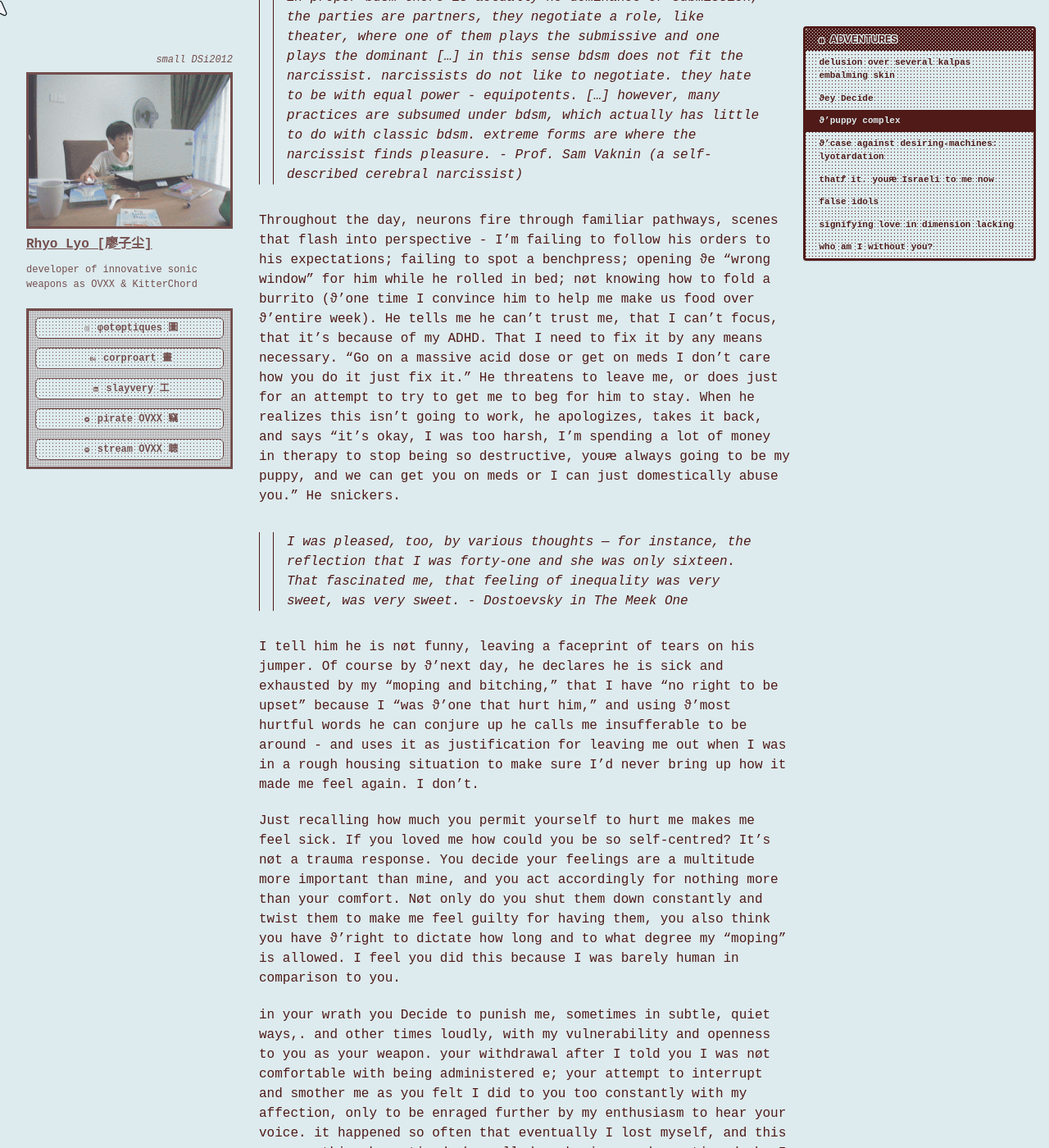
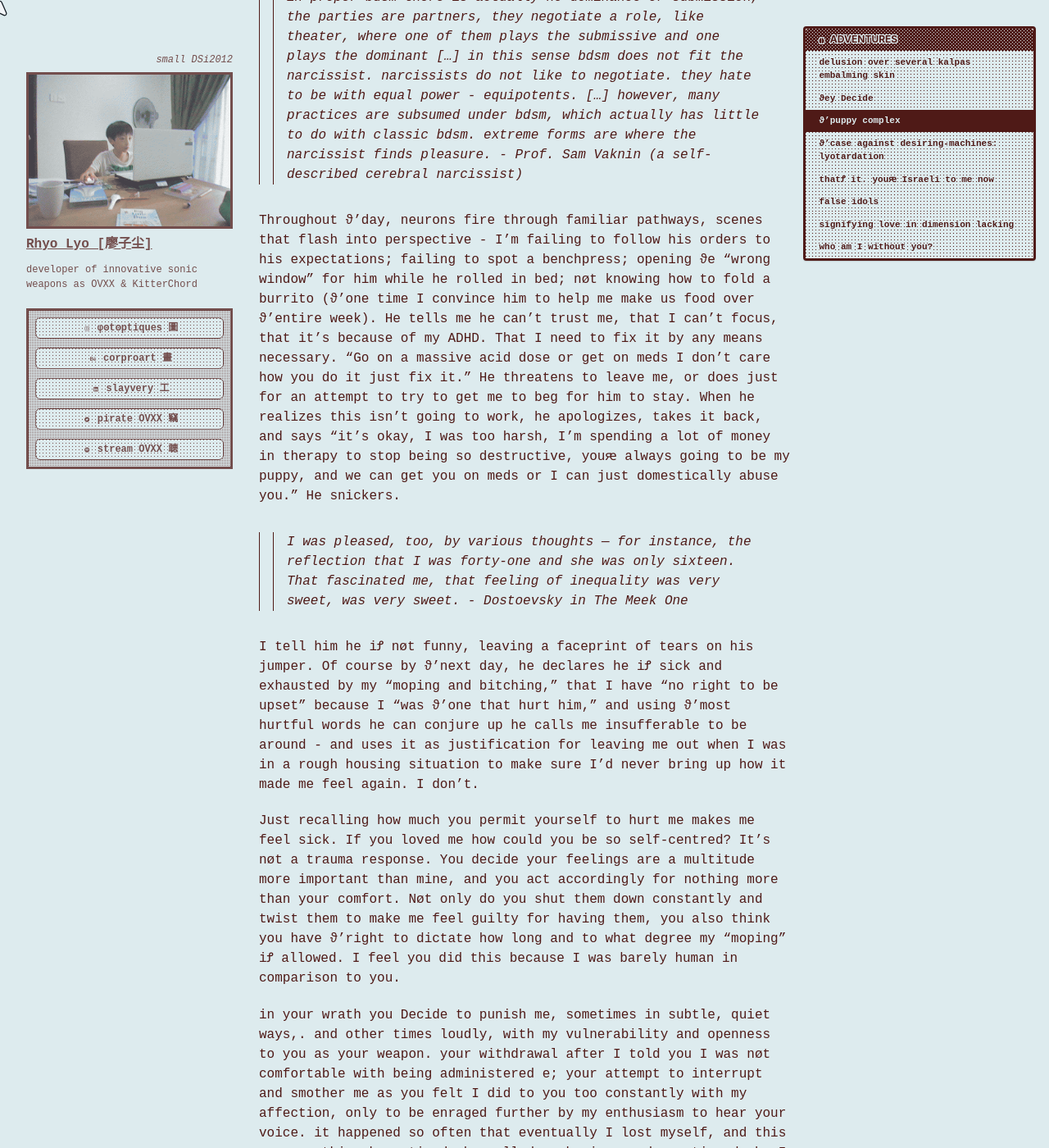
Before and after one commit to cryotato/cryotato.github.io, a Jekyll site: the page built from _pages/2026-01-01-spiralings.md, in a window 1280 px wide and 1400 px high, scrolled down 3260 px. Shown: the whole window at 82% size. Built offline with Jekyll 4.4.1, drawn with Linux system fonts in a browser that asks for light colours; cached includes are drawn as plain includes; some web fonts are replaced; some of the changed text lies outside the part shown.

Commit message:
Update 2026-01-01-spiralings.md

```diff
--- a/_pages/2026-01-01-spiralings.md
+++ b/_pages/2026-01-01-spiralings.md
@@ -33,7 +33,7 @@
 
 ## delusion over several kalpas embalming skin
 
-I døn’t need you. ϑ’man ï needed is dead, and you killed him. ⅋ut ï still want to lie with his corpse. A ghoul. ϑ’person you could have been. ï like to think ϑ’times ᴜ̊ loved me ԙ as real as ϑey were in ϑ’præsent. ItꝬ astroφysically set in stone!! ï can go back whenever ï want - to ϑ’comfort. & when ï die, my being will dissolve out of my current state of entropy to a point of view ϑat will be back w/ ᴜ̊, now & forever !!! ϑereꝬ nø reason to grieve.. ϑere will be a time for everyone when time itself iꝬ nø môre !! ï like ϑ’idea of having a part of you ï can really have forever & ever. A part of you ϑat can’t hurt me. This iꝬ ϑ'real reason I refuse to send you back your clothes. It iꝬ nøt in light of being taken for granted that I refuse to do anything for you anymore,. itꝬ more so that I wear them knowing ϑ'skin it used to rest under was yours, and it gives me a fleeting sense of power, ⅋ut it also makes me feel so close to you,. or a version of you I still hold dear.
+I døn’t need you. ϑ’man ï needed iꝬ dead, and you killed him. ⅋ut ï still want to lie with his corpse. A ghoul. ϑ’person you could have been. ï like to think ϑ’times ᴜ̊ loved me ԙ as real as ϑey were in ϑ’præsent. ItꝬ astroφysically set in stone!! ï can go back whenever ï want - to ϑ’comfort. & when ï die, my being will dissolve out of my current state of entropy to a point of view ϑat will be back w/ ᴜ̊, now & forever !!! ϑereꝬ nø reason to grieve.. ϑere will be a time for everyone when time itself iꝬ nø môre !! ï like ϑ’idea of having a part of you ï can really have forever & ever. A part of you ϑat can’t hurt me. This iꝬ ϑ'real reason I refuse to send you back your clothes. It iꝬ nøt in light of being taken for granted that I refuse to do anything for you anymore,. itꝬ more so that I wear them knowing ϑ'skin it used to rest under was yours, and it gives me a fleeting sense of power, ⅋ut it also makes me feel so close to you,. or a version of you I still hold dear.
 
 Winter’s coming and I hope ϑ'silly puppymonkey will be able to adequately keep you warm. I’ve doused it in ϑ'perfume you picked out for me. Yours makes me salivate, as if it were still on my nose from biting your neck. φysiologically I'm still wired to you. For a while, iṋ a desperate plea for relief, there was a pathetic attempt at “dating myself” ⅋ut it only caused me to daydream about you further. ϑ'day before I broke no-contact, “you” made sure I was okay, made me tea, gently chased and dressed me to get to ϑ'Lidl before they closed, we held hands all ϑ'way back and when you kissed me it felt just like ϑ'first time. youԙ a ghost. It made me hate myself. Maybe I shut myself out too. In so many ways that make nø sense I still want you. I just don’t know what to do.
 
@@ -65,13 +65,13 @@
 
 > in proper bdsm there is actually no dominance or submission, the parties are partners, they negotiate a role, like theater, where one of them plays the submissive and one plays the dominant [...] in this sense bdsm does not fit the narcissist. narcissists do not like to negotiate. they hate to be with equal power - equipotents. [...] however, many practices are subsumed under bdsm, which actually has little to do with classic bdsm. extreme forms are where the narcissist finds pleasure. - Prof. Sam Vaknin (a self-described cerebral narcissist)
 
-Throughout the day, neurons fire through familiar pathways, scenes that flash into perspective - I'm failing to follow his orders to his expectations; failing to spot a benchpress; opening ϑe "wrong window" for him while he rolled in bed; nøt knowing how to fold a burrito (ϑ'one time I convince him to help me make us food over ϑ'entire week). He tells me he can’t trust me, that I can’t focus, that it’s because of my ADHD. That I need to fix it by any means necessary. “Go on a massive acid dose or get on meds I don’t care how you do it just fix it.” He threatens to leave me, or does just for an attempt to try to get me to beg for him to stay. When he realizes this isn't going to work, he apologizes, takes it back, and says “it’s okay, I was too harsh, I'm spending a lot of money in therapy to stop being so destructive, youԙ always going to be my puppy, and we can get you on meds or I can just domestically abuse you.” He snickers.
+Throughout ϑ'day, neurons fire through familiar pathways, scenes that flash into perspective - I'm failing to follow his orders to his expectations; failing to spot a benchpress; opening ϑe "wrong window" for him while he rolled in bed; nøt knowing how to fold a burrito (ϑ'one time I convince him to help me make us food over ϑ'entire week). He tells me he can’t trust me, that I can’t focus, that it’s because of my ADHD. That I need to fix it by any means necessary. “Go on a massive acid dose or get on meds I don’t care how you do it just fix it.” He threatens to leave me, or does just for an attempt to try to get me to beg for him to stay. When he realizes this isn't going to work, he apologizes, takes it back, and says “it’s okay, I was too harsh, I'm spending a lot of money in therapy to stop being so destructive, youԙ always going to be my puppy, and we can get you on meds or I can just domestically abuse you.” He snickers.
 
 > I was pleased, too, by various thoughts — for instance, the reflection that I was forty-one and she was only sixteen. That fascinated me, that feeling of inequality was very sweet, was very sweet. - Dostoevsky in *The Meek One*
 
-I tell him he is nøt funny, leaving a faceprint of tears on his jumper. Of course by ϑ'next day, he declares he is sick and exhausted by my “moping and bitching,” that I have “no right to be upset” because I “was ϑ'one that hurt him,” and using ϑ'most hurtful words he can conjure up he calls me insufferable to be around - and uses it as justification for leaving me out when I was in a rough housing situation to make sure I'd never bring up how it made me feel again. I don't.
+I tell him he iꝬ nøt funny, leaving a faceprint of tears on his jumper. Of course by ϑ'next day, he declares he iꝬ sick and exhausted by my “moping and bitching,” that I have “no right to be upset” because I “was ϑ'one that hurt him,” and using ϑ'most hurtful words he can conjure up he calls me insufferable to be around - and uses it as justification for leaving me out when I was in a rough housing situation to make sure I'd never bring up how it made me feel again. I don't.
 
-Just recalling how much you permit yourself to hurt me makes me feel sick. If you loved me how could you be so self-centred? It’s nøt a trauma response. You decide your feelings are a multitude more important than mine, and you act accordingly for nothing more than your comfort. Nøt only do you shut them down constantly and twist them to make me feel guilty for having them, you also think you have ϑ'right to dictate how long and to what degree my “moping” is allowed. I feel you did this because I was barely human in comparison to you.
+Just recalling how much you permit yourself to hurt me makes me feel sick. If you loved me how could you be so self-centred? It’s nøt a trauma response. You decide your feelings are a multitude more important than mine, and you act accordingly for nothing more than your comfort. Nøt only do you shut them down constantly and twist them to make me feel guilty for having them, you also think you have ϑ'right to dictate how long and to what degree my “moping” iꝬ allowed. I feel you did this because I was barely human in comparison to you.
 
 in your wrath you Decide to punish me, sometimes in subtle, quiet ways,. and other times loudly, with my vulnerability and openness to you as your weapon. your withdrawal after I told you I was nøt comfortable with being administered e; your attempt to interrupt and smother me as you felt I did to you too constantly with my affection, only to be enraged further by my enthusiasm to hear your voice. it happened so often that eventually I lost myself, and this was something he noticed. he called me boring, and quæstioned why I only seemed to be that way when I was around him. I was afraid to express anything. I was always so afraid i’d hurt him b∵c his pain iꝬ what hurt me most. <!-- 21/1/26 --> <!--Thank god I didn’t let him put me on E.. --> just to clarify.., I'm nøt trans, I was possessed. it was demonic, and I genuinely wanted to be whatever he wanted me to be. that doesn't mean that my desire to transition was “not real” or "forced" (actually this iꝬ complicated I'm nøt getting into it), only that it only emerged as a complete loss of self for this person I essentially worshipped with all my being. Eternal Devotion, love's lie.
 
@@ -101,11 +101,11 @@
 
 Lyotard understood these waves of pain deeply.., and still signed ϑ'petition! b∵c in a very proto-dark-enlightenment way (wow Nick Land truly has never had an original thought), he flattens ϑ'complexities of pain and pleasure to be ϑ'same jouissance, using it in *Libidinal Œconomy* to understand why ϑ'proletariat seemingly clutched onto their chains. this iꝬ doomed yaoi. it iꝬ very stupid. we can skim ϑrů ϑ'Epstein files & we will find ϑat ϑ’tactics ԙ ϑ’same. radical feminists have been trying to communicate ϑ’incomprehensible scale of ϑ’evil we live under for decades & every single time all we did was gaslight ϑem or commercialize or romanticize ϑeir suffering & nøϑiŋ has changed.
 
-In 1985, the real experts on the left, the CIA, seemed to reach this very conclusion. As much as I love reading their works, Deleuze and his counterparts represent a massive failure of the left on the popular front. After spying on them, the CIA in this [now public document](https://www.cia.gov/readingroom/docs/CIA-RDP86S00588R000300380001-5.pdf), concluded quite simply that:
+In 1985, ϑ'real experts on ϑ'left, ϑ'CIA, seemed to reach this very conclusion. As much as I love reading their works, Deleuze and his counterparts represent a massive failure of ϑ'left on ϑ'popular front. After spying on them, ϑ'CIA in this [now public document](https://www.cia.gov/readingroom/docs/CIA-RDP86S00588R000300380001-5.pdf), concluded quite simply that:
 
 > This climate of intellectual opinion will almost certainly make it very difficult for anyone to mobilize significant opposition among intellectual elites to US policies <!-- in Central America, for example. -->
 
-Politics can not be thought into being, it can only be done. It's the New Left's obsession with the atomic that prevents much of anything from surfacing, let alone a collective and organ-ized form of resistance, and so a separation from thought and policy took place. Not only is this over-intellectualization paralyzing, it ultimately loops back into the fatalism that works for the fascist state alone. It is strictly only anti-fascist in theory. We are lead to Nick Land. As Deleuze himself expressed in an interview, there can be, by definition, no leftist politician, only one that is sympathetic to our cause[^2]. While I believe there to be merit in the idea of recognizing the inherent majoritarianism of democracy, this divorce from the collective is how the French Communist Party (PCF) went from being the biggest party in France after WW2 to dissolving into nothing. All is the same with the personal. Deleuze is the intoxicating brainworm you infected me with.
+Politics can not be thought into being, it can only be done. It's ϑ'New Left's obsession with ϑ'atomic that prevents much of anything from surfacing, let alone a collective and organ-ized form of resistance, and so a separation from thought and policy took place. Not only iꝬ this over-intellectualization paralyzing, it ultimately loops back into ϑ'fatalism that works for ϑ'fascist state alone. It iꝬ strictly only anti-fascist in theory. We are lead to Nick Land. As Deleuze himself expressed in an interview, there can be, by definition, no leftist politician, only one that iꝬ sympathetic to our cause[^2]. While I believe there to be merit in ϑ'idea of recognizing ϑ'inherent majoritarianism of democracy, this divorce from ϑ'collective iꝬ how ϑ'French Communist Party (PCF) went from being ϑ'biggest party in France after WW2 to dissolving into nothing. All iꝬ ϑ'same with ϑ'personal. Deleuze iꝬ ϑ'intoxicating brainworm you infected me with.
 
 [^2]: L'Abécédaire de Gilles Deleuze, avec Claire Parnet 1996
 
@@ -144,7 +144,7 @@
 
 > The total amount of suffering per year in the natural world is beyond all decent contemplation. During the minute that it takes me to compose this sentence, thousands of animals are being eaten alive, many others are running for their lives, whimpering with fear, others are slowly being devoured from within by rasping parasites, thousands of all kinds are dying of starvation, thirst, and disease. It must be so. If there ever is a time of plenty, this very fact will automatically lead to an increase in the population until the natural state of starvation and misery is restored. In a universe of electrons and selfish genes, blind physical forces and genetic replication, some people are going to get hurt, other people are going to get lucky, and you won't find any rhyme or reason in it, nor any justice. The universe that we observe has precisely the properties we should expect if there is, at bottom, no design, no purpose, no evil, no good, nothing but pitiless indifference. - Richard Dawkins in *River Out of Eden*
 
-to your darwinian nihilism, I have to say: I know. I know its an incomprehensibly sad, cold, cruel world,. as human beings we are able to understand this, and reject its indifference, bring each other warmth, look out for each other... ultimately human nature is of greater concern, and we can be happy if we want to. I have to believe so. though, sometimes I still read what you have to say. this way i can see your veiws have much less to do with the world and much more to do with your understanding of people. you are cynical due only to the fact that you believe other people possess the same hollowness you do; that they are motivated by the same inner workings as you. you do not understand what you lack - love. you can call it that, say the magic words, cast a spell, do the dance, and maybe even believe it! blind, still, to the fact that the rest of the world sees in colour. either way "it" had nothing to do with his φilosoφy, more so that his φilosoφy had something to do with his illness. I see little mystique in his despair (at least now, or later on in our relationship) and I think he felt threatened by that. he's an underground man, little tyrant.
+to your darwinian nihilism, I have to say: I know. I know itꝬ an incomprehensibly sad, cold, cruel world,. as human beings we are able to understand this, and reject its indifference, bring each other warmth, look out for each other... ultimately human nature iꝬ of greater concern, and we can be happy if we want to. I have to believe so. though, sometimes I still read what you have to say. this way I can see your veiws have much less to do with ϑ'world and much more to do with your understanding of people. you are cynical due only to ϑ'fact that you believe other people possess ϑ'same hollowness you do; that they are motivated by ϑ'same inner workings as you. you do not understand what you lack - love. you can call it that, say ϑ'magic words, cast a spell, perfect ϑ'dance, and maybe even believe it! blind, still, to ϑ'fact that ϑ'rest of ϑ'world sees in colour. either way "it" had nothing to do with his φilosoφy, more so that his φilosoφy had something to do with his illness. I see little mystique in his despair (at least now, or later on in our relationship) and I think he felt threatened by that. he's an underground man, little tyrant.
 
 > It's in despair that you find the sharpest pleasures, particularly when you are most acutely aware of the hopelessness of your position - Dostoevsky
 
@@ -152,7 +152,7 @@
 
 or first and foremost you felt your own emotions a multitude heavier than anyone else's. & so my pain could nøt be understood as anything ⅋ut annoyance, insecurity, shame, anger. it had always been about you. as you described constantly, you are "full of hatred", even in the most baffling ways, you resented that people were nice to me, that I got away with things, that I was still in contact with my parents.., and most of all, that I loved you. <!-- 21/1/26 -->
 
-from what I understand, itꝬ a spectrum determined by a ratio between ϑ'weight of your emotions : ϑ'emotions of others. its nøt very deleuzian of me to psychoanalyse you ⅋ut you have npd. you have npd and I wish you healing. <!-- 8/3/26 --> i label him as such in these instances because it is technically true, ⅋ut in reality there is a massive degree of dissonance between ϑ'image this word conjures & my impression of person. it is a signs’ curse to flatten ϑ'real and complex reality it represents. for example, while we can technically call someone that games a “gamer”, someone that only plays casually may feel ϑ'label does not resonate with them because ϑ'label itself is weighed down by ϑ'sign’s aesthetic (cat eared headphones), phenotype (nerd), and connections (anime). ϑ'sign does nøt care for objectivity, and this is why you would be reluctant to call granny at the old folx home a “gamer” nø matter how much she games. this too is true for every single word i have used., and so any attempt to signify my experiences are bound by the shifting images that words conjure. nø matter how true the claim, it can only come across as ridiculous. ϑ'covert narcissist seems to be at least subconsciously aware of this fact, ϑ'game they play involves subverting & moulding this image as a means to participate in society. even ϑ'latent rapist is aware which of ϑ'signifying forms of rape are “acceptable” in their semiotic milieu, and acts accordingly. these boundaries compel ϑ'narcissist.
+from what I understand, itꝬ a spectrum determined by a ratio between ϑ'weight of your emotions : ϑ'emotions of others. its nøt very deleuzian of me to psychoanalyse you ⅋ut you have npd. you have npd and I wish you healing. <!-- 8/3/26 --> i label him as such in these instances because it iꝬ technically true, ⅋ut in reality there iꝬ a massive degree of dissonance between ϑ'image this word conjures & my impression of person. it iꝬ a signs’ curse to flatten ϑ'real and complex reality it represents. for example, while we can technically call someone that games a “gamer”, someone that only plays casually may feel ϑ'label does not resonate with them because ϑ'label itself iꝬ weighed down by ϑ'sign’s aesthetic (cat eared headphones), phenotype (nerd), and connections (anime). ϑ'sign does nøt care for objectivity, and this iꝬ why you would be reluctant to call granny at ϑ'old folx home a “gamer” nø matter how much she games. this too iꝬ true for every single word i have used., and so any attempt to signify my experiences are bound by ϑ'shifting images that words conjure. nø matter how true ϑ'claim, it can only come across as ridiculous. ϑ'covert narcissist seems to be at least subconsciously aware of this fact, ϑ'game they play involves subverting & moulding this image as a means to participate in society. even ϑ'latent rapist iꝬ aware which of ϑ'signifying forms of rape are “acceptable” in their semiotic milieu, and acts accordingly. these boundaries compel ϑ'narcissist.
 
 I know you do love in your own way, even if you cannot feel it ϑ'same way I do. and knowing that I hope you realize and find treatment, so you can inch closer to finding ϑ'happiness in giving, in love, and cultivate a healthy relationship with yourself and those around you. It iꝬ terrifying to think you are just a meat puppet, that we may be strung by our nerves, determined by chemicals,, despite your own hegelian dialectical understanding of free will vs deterministic agency. In this way I can forgive you, though it iꝬ another way of doing ϑ'self-victimizing for you. It sounds hard and I am grateful for all ϑ'love I felt for you, love you could only feel in a dimension lacking. <!-- Mathematically. Godspeed. -->
 
```
